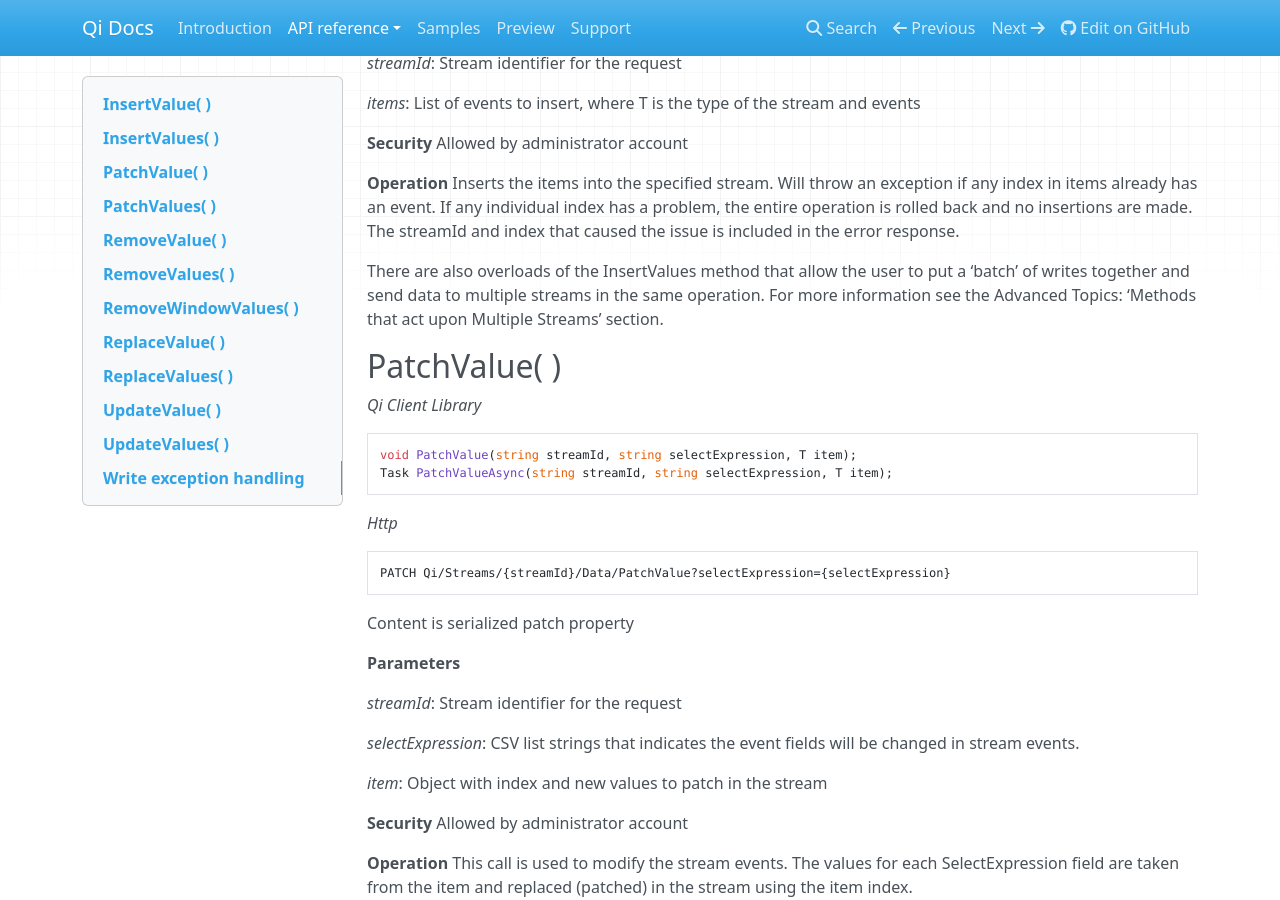
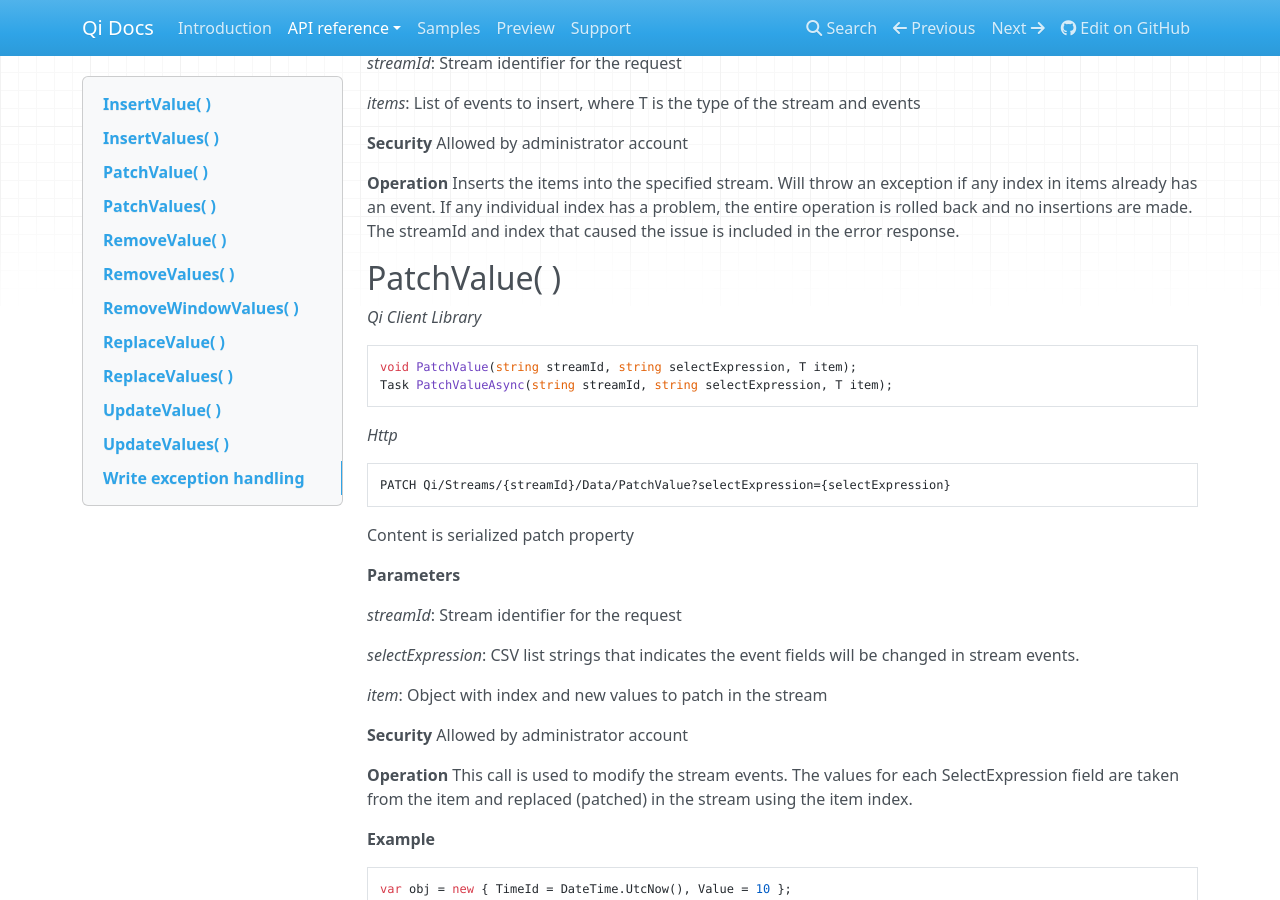
Before and after one commit to ssuryanarayanan/Qi-Docs, an MkDocs documentation site: the page built from docs/Writing data.md, in a window 1280 px wide and 900 px high, scrolled down 934 px. Built offline with MkDocs 1.6.1, drawn with Linux system fonts in a browser that asks for light colours; nearby versions of some CDN libraries; old or Windows-style settings are respelled for this version of MkDocs; some of the changed text lies outside the part shown.

Commit message:
Update Writing data.md

```diff
--- a/docs/Writing data.md
+++ b/docs/Writing data.md
@@ -52,8 +52,6 @@
 
 **Operation**
 Inserts the items into the specified stream. Will throw an exception if any index in items already has an event. If any individual index has a problem, the entire operation is rolled back and no insertions are made. The streamId and index that caused the issue is included in the error response.
-
-There are also overloads of the InsertValues method that allow the user to put a ‘batch’ of writes together and send data to multiple streams in the same operation. For more information see the Advanced Topics: ‘Methods that act upon Multiple Streams’ section.
 
 ##PatchValue( )
 
@@ -269,8 +267,6 @@
 Writes *items* over existing events in the specified stream. Throws an exception if any index does not have a value to be replaced.
 If any individual event fails to be replaced, the entire operation is rolled back and no replaces are performed. The index that caused the issue and the streamId are included in the error response.
 
-There are also overloads of the *ReplaceValues( )* method that allow the user to put a ‘batch’ of writes together and send data to multiple streams in the same operation. For more information see the Advanced Topics: ‘Methods that act upon Multiple Streams’ section.
-
 ##UpdateValue( )
 
 *_Qi Client Library_*
@@ -327,8 +323,6 @@
 Writes items to the specified stream. Performs an insert or a replace, depending on whether an events already exists at the items indexes.
 If any item fails to write, entire operation is rolled back and no events are written to the stream. The index that caused the issue is included in the error response.
 
-Overloads for several of the QiValue methods can be used to act upon multiple streams with a single call. For more information on these operations refer to [Advanced topics](https://qi-docs.readthedocs.org/en/latest/Advanced%20Topics/#methods-that-act-upon-multiple-streams).
-
 ##Write exception handling
 If a method that acts upon multiple data events has a problem carrying out the operation an exception is thrown and none of the list of elements is acted upon. For example [*InsertValues( )*](https://qi-docs.readthedocs.org/en/latest/Writing%20data/#insertvalues) is called with a list of 100 events and one of the events uses an index at which there is already data present. An exception will be thrown and all of the events will be rolled back resulting in no inserts for the 100 events. The event at which the error occurred will be identified in the exception.
 
```
